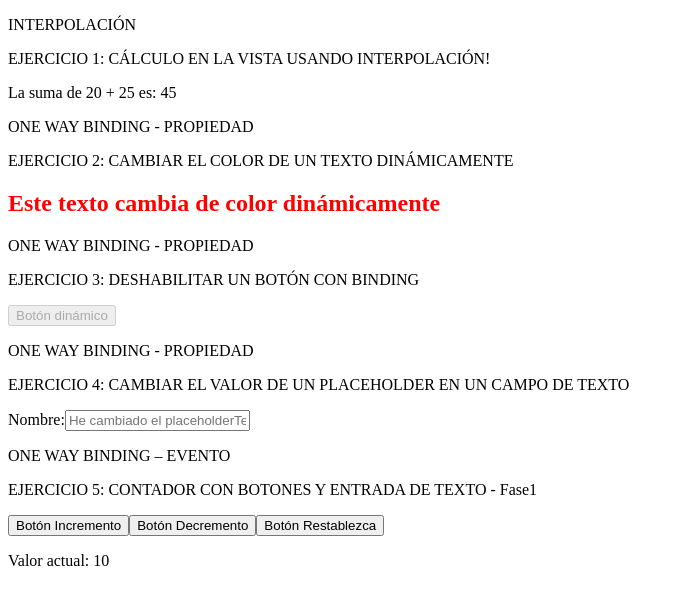
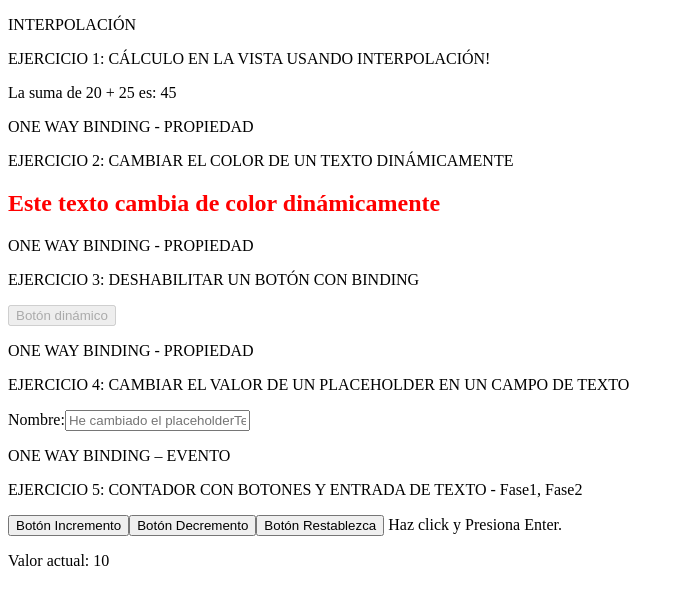
Before and after one commit to LuisPomajambo-2025/PropertyBindingNew, an Angular app: page / in a window 1280 px wide. Shown: the top 604 px of the page, without its empty margins (0-684 px from the left). Built offline with nearby package versions, Linux system fonts and the light colour scheme.

Commit message:
1er commit

```diff
--- a/angular.json
+++ b/angular.json
@@ -2,7 +2,8 @@
   "$schema": "./node_modules/@angular/cli/lib/config/schema.json",
   "version": 1,
   "cli": {
-    "packageManager": "pnpm"
+    "packageManager": "pnpm",
+    "analytics": false
   },
   "newProjectRoot": "projects",
   "projects": {
--- a/src/app/ejercicio-5/ejercicio-5.html
+++ b/src/app/ejercicio-5/ejercicio-5.html
@@ -1,7 +1,9 @@
 <p>ONE WAY BINDING – EVENTO</p>
-<p>EJERCICIO 5: CONTADOR CON BOTONES Y ENTRADA DE TEXTO - Fase1</p>
+<p>EJERCICIO 5: CONTADOR CON BOTONES Y ENTRADA DE TEXTO - Fase1, Fase2</p>
+<div tabindex="0" (keydown.enter)="incrementar()">
 <button (click)="incrementar()">Botón Incremento</button>
-<button (click)="decrementar()">Botón Decremento</button>
-
-<button [disabled]="isDisabled" (click)="actualizar();verificarValor()" >Botón Restablezca </button>
+<button [disabled]="isDisabled" (click)="decrementar();verificarValor();">Botón Decremento</button>
+<button (click)="actualizar();verificarValor();" >Botón Restablezca </button>
+   Haz click y Presiona Enter.
 <p>Valor actual: {{ valor }}</p>
+</div>
--- a/src/app/ejercicio-5/ejercicio-5.ts
+++ b/src/app/ejercicio-5/ejercicio-5.ts
@@ -16,7 +16,6 @@ export class EJERCICIO5 {
   decrementar(){
     this.valor--;
     this.verificarValor();
-
   }
 
   actualizar(){
```
